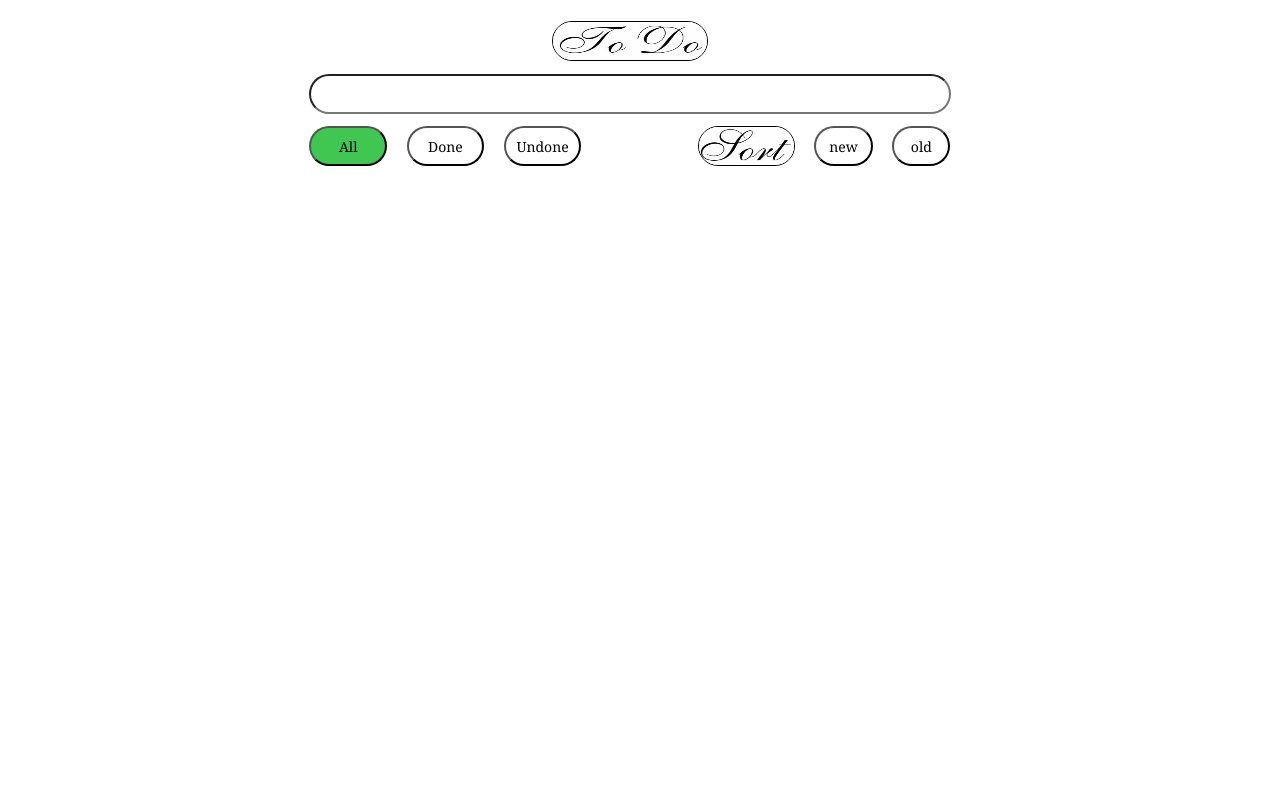
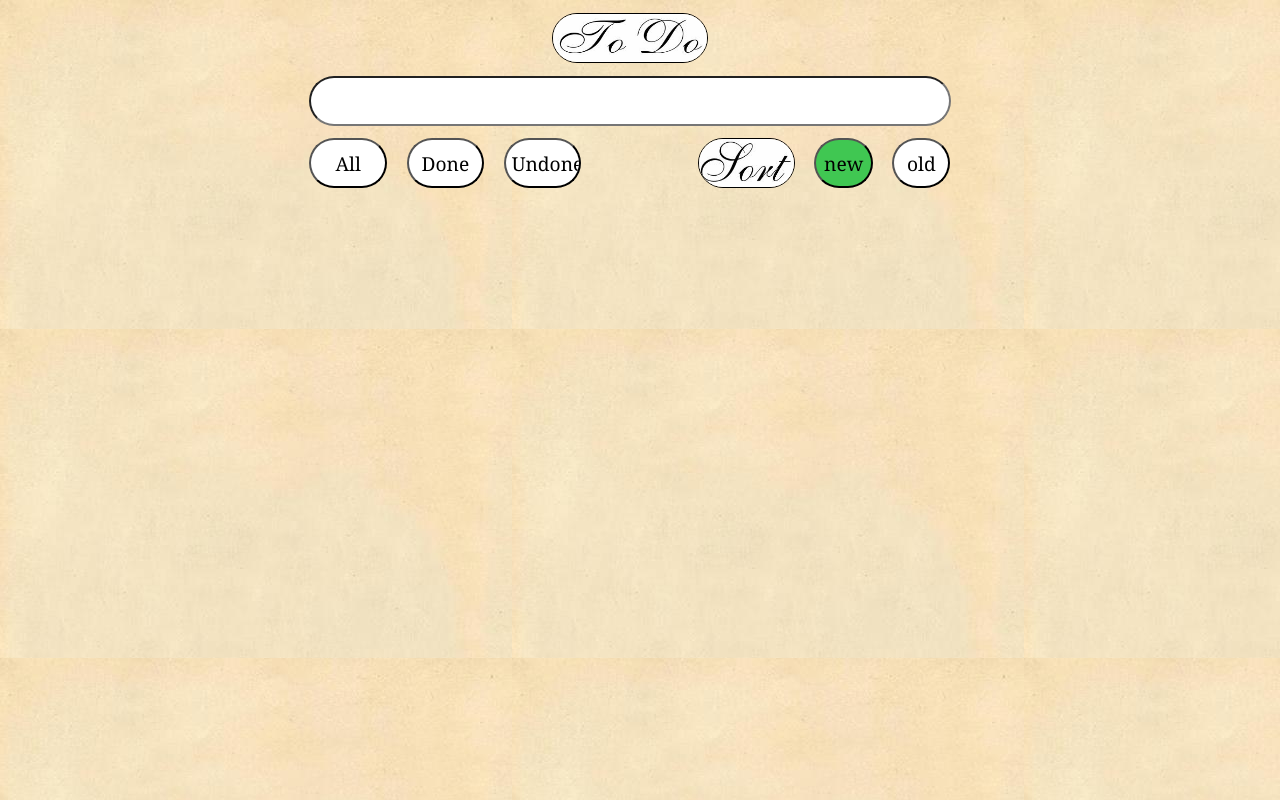
Before and after one commit to dmitrijkamynin2/dolisthomework, a React (Create React App) app: page / in a window 1280 px wide. Built offline with nearby package versions, Linux system fonts and the light colour scheme.

Commit message:
add active buttons: sort; edit styles

```diff
--- a/src/App.js
+++ b/src/App.js
@@ -13,6 +13,7 @@ function App() {
   //by re-render
   const [state, setState] = useState(false);
 
+  //Del and add
   function addDo({count, id}){
      setTasks([{title: count, id: id, checked: false}].concat(tasks));
   }
@@ -22,20 +23,41 @@ function App() {
     setTasks(taskNew);
   }
 
+  //Sort
+  const defoultActiveSort = [
+    {backgroundColor: 'rgb(64, 199, 82)'},
+    {backgroundColor: 'white'},
+  ]
+  const [activeSort, setActiveSort] = useState(defoultActiveSort);
+  const [activeSortForAll, setActiveSortForAll] = useState(true);
+
   function sortDoUp() {
+    if (activeSortForAll) {
     setTasks(tasks.sort((a, b) => {
       return a.id - b.id;
     }));
     setState(!state);
+    let newActiveSort = activeSort;
+    setActiveSort(newActiveSort.reverse());
+    setActiveSortForAll(!activeSortForAll);
+    }
   }
 
   function sortDoDown() {
+    if (!activeSortForAll) {
     setTasks(tasks.sort((a, b) => {
       return b.id - a.id
     }));
     setState(!state);
+    let newActiveSort = activeSort;
+    setActiveSort(newActiveSort.reverse());
+    setActiveSortForAll(!activeSortForAll);
+    }
   }
 
+
+
+  //check Checkbox
   function checkStateChekbox(e) {
     const i = tasks.findIndex((item) => {return +item.id == +e.currentTarget.id});
     const newTask = tasks;
@@ -44,6 +66,7 @@ function App() {
     setState(!state);
   }
 
+  //All, done and undone
   const [see, setSee] = useState('All');
 
   function seeDone() {
@@ -101,7 +124,15 @@ function App() {
 
   useEffect(() => {
     if (see == 'All') {
-      sortDoDown();
+      if (activeSortForAll) {
+        setTasks(tasks.sort((a, b) => {
+          return b.id - a.id
+        }));
+      } else {
+        setTasks(tasks.sort((a, b) => {
+          return a.id - b.id
+        }));
+      }
       let newActive = colorActiveDefoult;
       newActive.splice(0, 1, {backgroundColor: 'rgb(64, 199, 82)'});
       setActiveSee(newActive);
@@ -117,15 +148,14 @@ function App() {
     }
   }, [see]);
 
-
-
+  //Edit tasks
   function saveEdit(edit, id) {
     tasks.map((item) => {if (+item.id == +id){item.title = edit}});
   }
 
   return (
-          <div>
-            <Head addDo={addDo} sortDoUp={sortDoUp} sortDoDown={sortDoDown} seeDone={seeDone} seeUndone={seeUndone} seeAll={seeAll} activeSee={activeSee}/>
+          <div className='mybody'>
+            <Head addDo={addDo} sortDoUp={sortDoUp} sortDoDown={sortDoDown} seeDone={seeDone} seeUndone={seeUndone} seeAll={seeAll} activeSee={activeSee} activeSort={activeSort}/>
             <div className='content'>
               <DoList tasks={tasks} delDo={delDo} checkStateChekbox={checkStateChekbox} saveEdit={saveEdit}/>
             </div>
--- a/src/components/Head.js
+++ b/src/components/Head.js
@@ -3,7 +3,7 @@ import '../style/App.css'
 import ToDo from '../image/to-do.jpg'
 import Sort from '../image/sort.jpg'
 
-function Head({addDo, sortDoUp, sortDoDown, seeDone, seeUndone, seeAll, activeSee}) {
+function Head({addDo, sortDoUp, sortDoDown, seeDone, seeUndone, seeAll, activeSee, activeSort}) {
     const [count, setCount] = useState('');
     const [id, setId] = useState(1);
 
@@ -37,8 +37,8 @@ function Head({addDo, sortDoUp, sortDoDown, seeDone, seeUndone, seeAll, activeSe
                         <input className="col" type="button" value="Undone" style={activeSee[2]} onClick={seeUndone}/>
                         <div className="col"></div>
                         <img src={Sort} alt="Sort" className="col span2"/>
-                        <input className="col span5" type="button" value="new" onClick={sortDoDown}/>
-                        <input className="col span5" type="button" value="old" onClick={sortDoUp}/>
+                        <input className="col span5" type="button" value="new" style={activeSort[0]} onClick={sortDoDown}/>
+                        <input className="col span5" type="button" value="old" style={activeSort[1]} onClick={sortDoUp}/>
                     </div>
                 </div>
             </div>
--- a/src/style/App.css
+++ b/src/style/App.css
@@ -4,9 +4,11 @@
 
 .head-container {
     width: 42.349%;
+    margin: 0 auto;
     max-width: 980px;
-    margin: 0 auto;
+    max-height: 400px;
     min-width: 700px;
+    min-height: 100px;
 }
 
 .head {
@@ -24,6 +26,8 @@
     margin-left: 2.8571429%;
     width: 11.4285714%;
     height: 5vh;
+    min-height: 50px;
+    max-height: 50px;
 }
 
 .col.span1 {
@@ -62,7 +66,7 @@ img {
 }
 
 input {
-    font-size: 1.75vh;
+    font-size: 120%;
     font-family: Georgia, 'Times New Roman', Times, serif;
     text-align: center;
     background-color: white;
@@ -72,14 +76,14 @@ input {
 .content {
     display: flex;
     flex-direction: column;
-    margin: 3vw auto;
+    margin: 1px auto;
     width: 50%;
     min-width: 700px;
-
+    min-height: 400px;
 }
 
 .do {
-    margin-top: 1vh;
+    margin: 10px auto;
     border: solid 1px black;
     flex: 5vw;
     background-color: white;
@@ -88,11 +92,17 @@ input {
     display: flex;
     flex-direction: row;
     height: 8vh;
+    min-height: 75px;
+    max-width: 950px;
+    max-height: 100px;
 }
 
 .coldo {
     margin: auto 0 auto 2%;
-    font-size: 2vh;
+    font-size: 100%;
+    min-height: 10px;
+    max-height: 50px;
+    font-size: 120%;
 }
 
 .coldo.col1{
@@ -115,3 +125,12 @@ input {
     width: 6%;
     background-color: #e03838;
 }
+
+.mybody{
+    width: 100vw;
+    height: 100vh;
+    position: absolute;
+    top: 0;
+    left: 0;
+    background-image: url(../image/background.jpg);
+}
```
